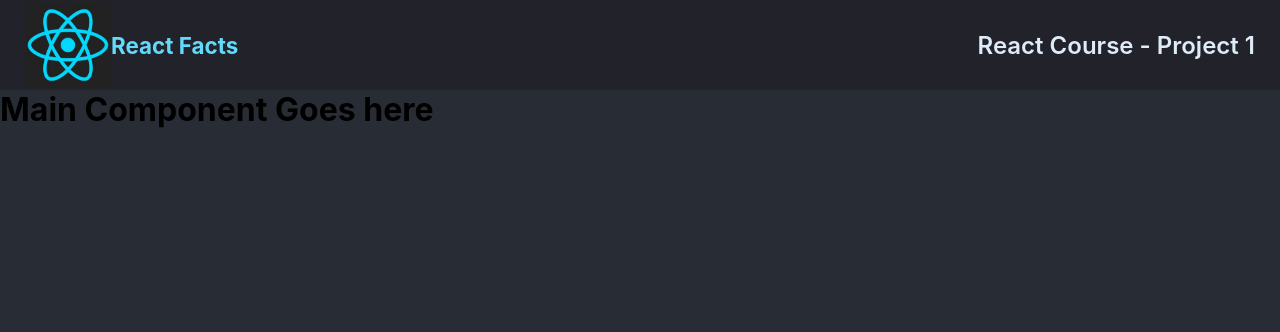
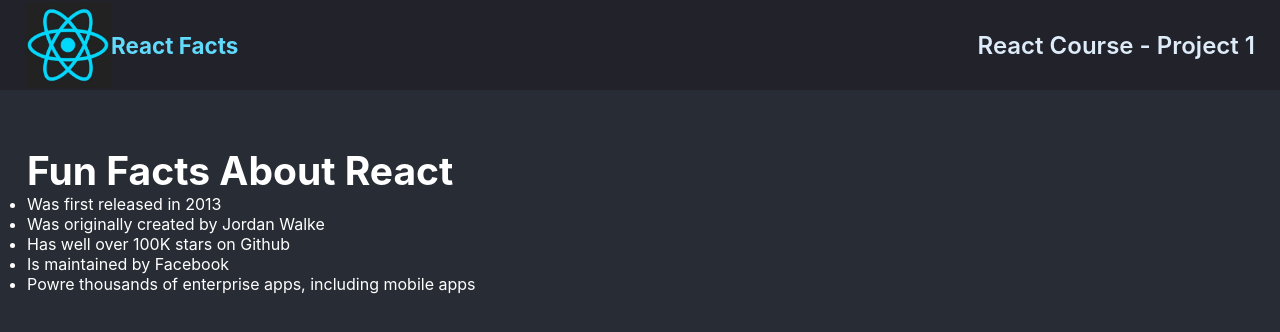
Before and after one commit to Brian-Enos/React, a React (Create React App) app in the folder my-app/: page / in a window 1280 px wide. Shown: the top 332 px of the page. Built offline with nearby package versions, Linux system fonts and the light colour scheme.

Commit message:
Populated the content of the main section of the project

```diff
--- a/my-app/src/components/Main.js
+++ b/my-app/src/components/Main.js
@@ -6,8 +6,15 @@
 
 export default function Main() {
   return (
-    <div>
-      <h1>Main Component Goes here</h1>
-    </div>
+    <main>
+      <h1 className="main--title">Fun Facts About React</h1>
+      <ul>
+        <li>Was first released in 2013</li>
+        <li>Was originally created by Jordan Walke </li>
+        <li>Has well over 100K stars on Github</li>
+        <li>Is maintained by Facebook</li>
+        <li>Powre thousands of enterprise apps, including mobile apps</li>
+      </ul>
+    </main>
   )
 }
```
